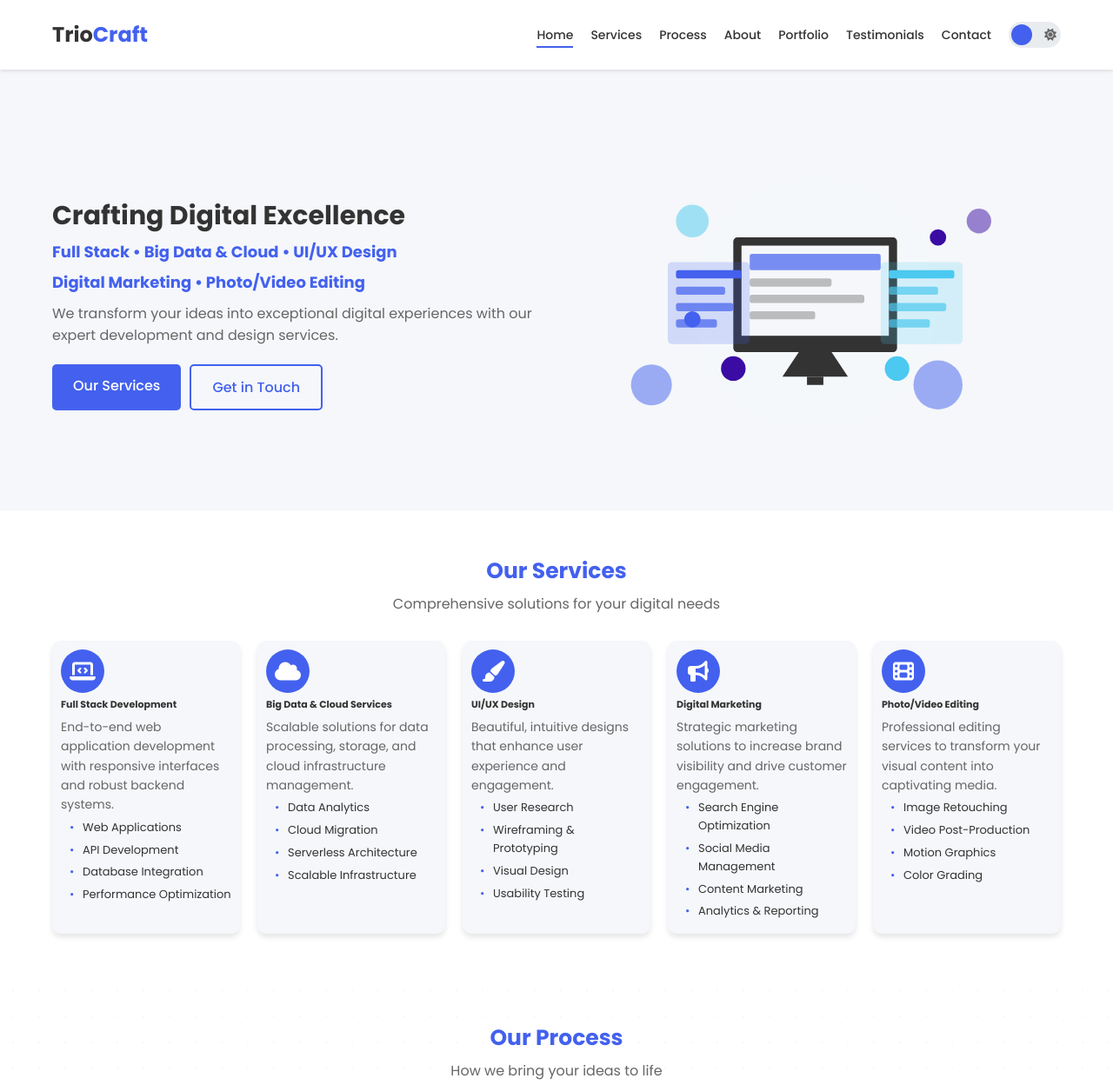
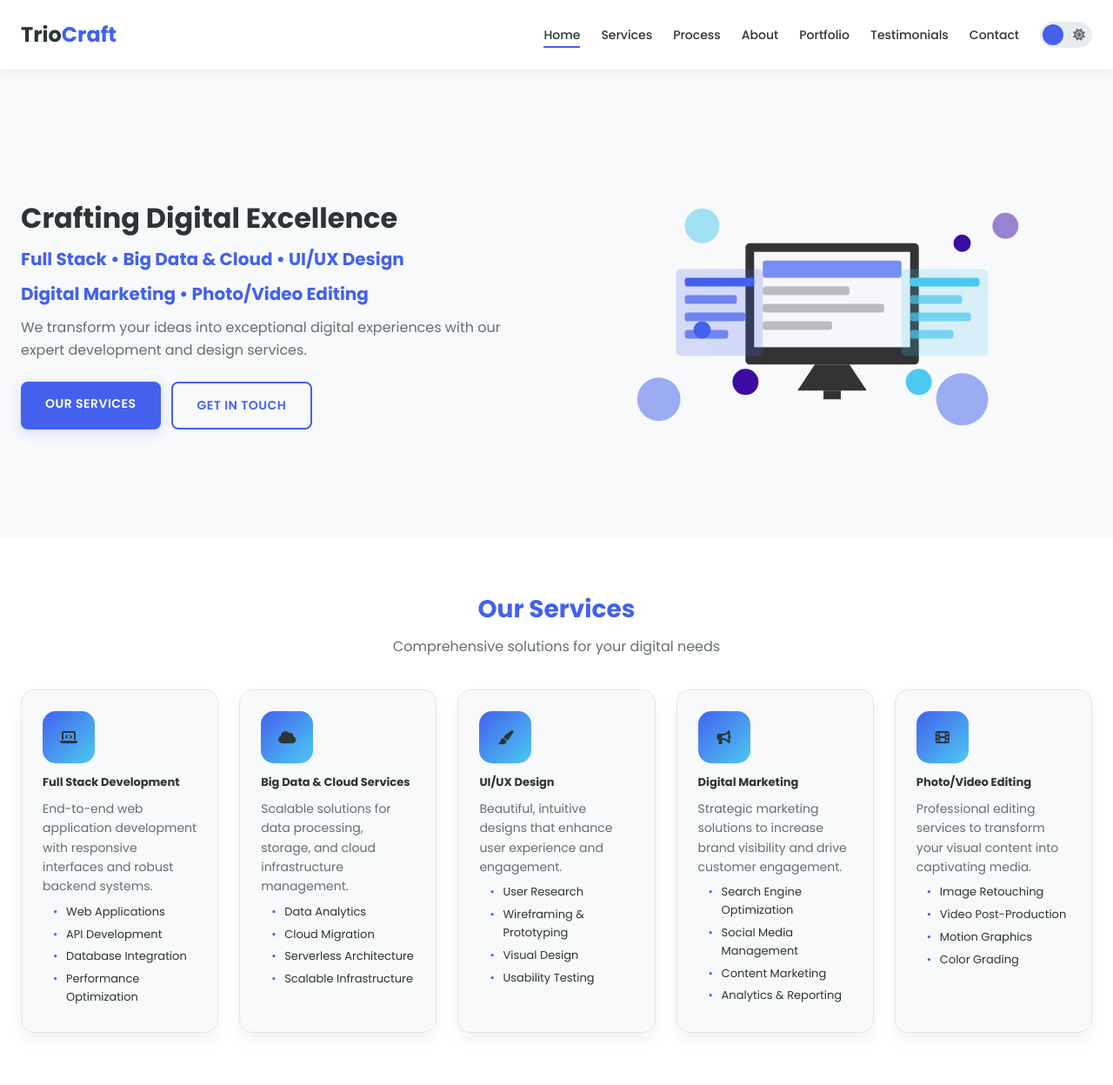
Before and after one commit to TiasMondal1/TrioCraft, a plain HTML site: page index.html in a window 1280 px wide. Shown: the top 1248 px of the page at 87% size. Drawn offline with Linux system fonts and the light colour scheme.

Commit message:
updated css and change in design

```diff
--- a/css/styles.css
+++ b/css/styles.css
@@ -4,31 +4,32 @@
     --primary-color: #4361ee;
     --secondary-color: #3a0ca3;
     --accent-color: #4cc9f0;
-    --text-color: #333333;
-    --text-light: #666666;
+    --text-color: #2d3436;
+    --text-light: #636e72;
     --bg-color: #ffffff;
-    --bg-light: #f5f7fa;
+    --bg-light: #f8f9fa;
     --bg-dark: #e9ecef;
-    --border-color: #dee2e6;
-    --card-shadow: 0 4px 6px rgba(0, 0, 0, 0.1);
-    --header-shadow: 0 2px 4px rgba(0, 0, 0, 0.1);
+    --border-color: #dfe6e9;
+    --card-shadow: 0 10px 20px rgba(0, 0, 0, 0.05);
+    --header-shadow: 0 4px 6px rgba(0, 0, 0, 0.05);
+    --hover-shadow: 0 15px 30px rgba(0, 0, 0, 0.1);
 
     /* Font Sizes */
-    --fs-xl: 3rem;
-    --fs-lg: 2.5rem;
-    --fs-md: 1.8rem;
-    --fs-sm: 1.2rem;
-    --fs-xs: 0.9rem;
+    --fs-xl: 3.2rem;
+    --fs-lg: 2.8rem;
+    --fs-md: 2rem;
+    --fs-sm: 1.4rem;
+    --fs-xs: 1rem;
 
     /* Spacing */
-    --spacing-xs: 0.5rem;
-    --spacing-sm: 1rem;
-    --spacing-md: 2rem;
-    --spacing-lg: 3rem;
-    --spacing-xl: 5rem;
+    --spacing-xs: 0.8rem;
+    --spacing-sm: 1.2rem;
+    --spacing-md: 2.4rem;
+    --spacing-lg: 3.6rem;
+    --spacing-xl: 6rem;
 
     /* Transitions */
-    --transition: all 0.3s ease;
+    --transition: all 0.4s cubic-bezier(0.4, 0, 0.2, 1);
 }
 
 /* Dark Theme Colors */
@@ -38,12 +39,13 @@
     --accent-color: #3a0ca3;
     --text-color: #f8f9fa;
     --text-light: #ced4da;
-    --bg-color: #121212;
-    --bg-light: #1e1e1e;
-    --bg-dark: #2d2d2d;
-    --border-color: #444444;
-    --card-shadow: 0 4px 6px rgba(0, 0, 0, 0.3);
-    --header-shadow: 0 2px 4px rgba(0, 0, 0, 0.3);
+    --bg-color: #1a1a1a;
+    --bg-light: #2d2d2d;
+    --bg-dark: #3d3d3d;
+    --border-color: #4d4d4d;
+    --card-shadow: 0 10px 20px rgba(0, 0, 0, 0.2);
+    --header-shadow: 0 4px 6px rgba(0, 0, 0, 0.2);
+    --hover-shadow: 0 15px 30px rgba(0, 0, 0, 0.3);
 }
 
 /* ===== RESET & BASE STYLES ===== */
@@ -92,7 +94,7 @@ button {
 
 .container {
     width: 100%;
-    max-width: 1200px;
+    max-width: 1500px;
     margin: 0 auto;
     padding: 0 var(--spacing-md);
 }
@@ -121,21 +123,26 @@ section {
 /* ===== BUTTONS ===== */
 .btn {
     display: inline-block;
-    padding: 1.2rem 2.4rem;
-    border-radius: 5px;
-    font-weight: 500;
+    padding: 1.4rem 2.8rem;
+    border-radius: 8px;
+    font-weight: 600;
     text-align: center;
     transition: var(--transition);
+    letter-spacing: 0.5px;
+    text-transform: uppercase;
+    font-size: 1.4rem;
 }
 
 .btn-primary {
     background-color: var(--primary-color);
     color: white;
+    box-shadow: 0 4px 15px rgba(67, 97, 238, 0.2);
 }
 
 .btn-primary:hover {
     background-color: var(--secondary-color);
     transform: translateY(-3px);
+    box-shadow: 0 8px 25px rgba(67, 97, 238, 0.3);
 }
 
 .btn-secondary {
@@ -148,6 +155,7 @@ section {
     background-color: var(--primary-color);
     color: white;
     transform: translateY(-3px);
+    box-shadow: 0 8px 25px rgba(67, 97, 238, 0.3);
 }
 
 .btn-sm {
@@ -161,10 +169,15 @@ header {
     top: 0;
     left: 0;
     width: 100%;
-    background-color: var(--bg-color);
+    background-color: rgba(255, 255, 255, 0.95);
+    backdrop-filter: blur(10px);
     box-shadow: var(--header-shadow);
     z-index: 1000;
     transition: var(--transition);
+}
+
+.dark-theme header {
+    background-color: rgba(26, 26, 26, 0.95);
 }
 
 header .container {
@@ -206,12 +219,13 @@ nav {
 .nav-links a {
     font-weight: 500;
     position: relative;
+    padding: 0.5rem 0;
 }
 
 .nav-links a::after {
     content: '';
     position: absolute;
-    bottom: -5px;
+    bottom: 0;
     left: 0;
     width: 0;
     height: 2px;
@@ -236,7 +250,7 @@ nav {
     display: flex;
     align-items: center;
     justify-content: space-between;
-    padding: 0 5px;
+    padding: 0 8px;
 }
 
 .theme-toggle i {
@@ -338,7 +352,7 @@ nav {
     gap: var(--spacing-md);
 }
 
-@media (min-width: 1200px) {
+@media (min-width: 1500px) {
     .services-grid {
         grid-template-columns: repeat(5, 1fr);
     }
@@ -346,32 +360,33 @@ nav {
 
 .service-card {
     background-color: var(--bg-light);
-    border-radius: 10px;
-    padding: var(--spacing-sm);
+    border-radius: 15px;
+    padding: var(--spacing-md);
     box-shadow: var(--card-shadow);
     transition: var(--transition);
-    display: flex;
-    flex-direction: column;
+    border: 1px solid var(--border-color);
 }
 
 .service-card:hover {
     transform: translateY(-10px);
+    box-shadow: var(--hover-shadow);
+    border-color: var(--primary-color);
 }
 
 .service-icon {
-    width: 50px;
-    height: 50px;
-    background-color: var(--primary-color);
-    border-radius: 50%;
+    width: 60px;
+    height: 60px;
+    background: linear-gradient(135deg, var(--primary-color), var(--accent-color));
+    border-radius: 15px;
     display: flex;
     align-items: center;
     justify-content: center;
-    margin-bottom: var(--spacing-xs);
+    margin-bottom: var(--spacing-sm);
+    transition: var(--transition);
 }
 
-.service-icon i {
-    font-size: 2.4rem;
-    color: white;
+.service-card:hover .service-icon {
+    transform: scale(1.1);
 }
 
 .service-card h3 {
@@ -752,9 +767,10 @@ nav {
 
 .portfolio-item {
     position: relative;
-    border-radius: 10px;
+    border-radius: 15px;
     overflow: hidden;
-    height: 250px;
+    box-shadow: var(--card-shadow);
+    transition: var(--transition);
 }
 
 .portfolio-item img {
@@ -770,7 +786,7 @@ nav {
     left: 0;
     width: 100%;
     height: 100%;
-    background-color: rgba(0, 0, 0, 0.7);
+    background: linear-gradient(to top, rgba(0, 0, 0, 0.8), rgba(0, 0, 0, 0.4));
     display: flex;
     flex-direction: column;
     justify-content: center;
@@ -785,7 +801,8 @@ nav {
 }
 
 .portfolio-item:hover img {
-    transform: scale(1.1);
+    transform: translateY(-10px);
+    box-shadow: var(--hover-shadow);
 }
 
 .portfolio-overlay h3 {
@@ -929,7 +946,7 @@ nav {
     color: white;
 }
 
-.testimonial-content > p {
+.testimonial-content>p {
     font-size: 1.8rem;
     line-height: 1.7;
     margin-bottom: var(--spacing-md);
@@ -1065,19 +1082,22 @@ nav {
 }
 
 .social-links a {
-    width: 40px;
-    height: 40px;
-    border-radius: 50%;
-    background-color: var(--bg-dark);
+    width: 45px;
+    height: 45px;
+    border-radius: 12px;
+    background-color: var(--bg-color);
     display: flex;
     align-items: center;
     justify-content: center;
     transition: var(--transition);
+    border: 1px solid var(--border-color);
 }
 
 .social-links a:hover {
     background-color: var(--primary-color);
     color: white;
+    transform: translateY(-5px);
+    border-color: var(--primary-color);
 }
 
 .form-group {
@@ -1087,9 +1107,9 @@ nav {
 .form-group input,
 .form-group textarea {
     width: 100%;
-    padding: 1.2rem;
-    border: 1px solid var(--border-color);
-    border-radius: 5px;
+    padding: 1.4rem;
+    border: 2px solid var(--border-color);
+    border-radius: 8px;
     background-color: var(--bg-color);
     color: var(--text-color);
     font-family: inherit;
@@ -1100,6 +1120,7 @@ nav {
 .form-group textarea:focus {
     outline: none;
     border-color: var(--primary-color);
+    box-shadow: 0 0 0 3px rgba(67, 97, 238, 0.1);
 }
 
 .form-group textarea {
@@ -1110,14 +1131,14 @@ nav {
 /* ===== FOOTER ===== */
 footer {
     background-color: var(--bg-dark);
-    padding-top: var(--spacing-lg);
+    padding-top: var(--spacing-xl);
 }
 
 .footer-content {
     display: grid;
-    grid-template-columns: repeat(auto-fit, minmax(200px, 1fr));
-    gap: var(--spacing-md);
-    padding-bottom: var(--spacing-lg);
+    grid-template-columns: repeat(auto-fit, minmax(250px, 1fr));
+    gap: var(--spacing-lg);
+    padding-bottom: var(--spacing-xl);
 }
 
 .footer-logo h2 {
@@ -1141,10 +1162,17 @@ footer {
     margin-bottom: 10px;
 }
 
+.footer-links ul li a,
+.footer-services ul li a {
+    transition: var(--transition);
+    display: inline-block;
+    padding: 0.5rem 0;
+}
+
 .footer-links ul li a:hover,
 .footer-services ul li a:hover {
     color: var(--primary-color);
-    padding-left: 5px;
+    transform: translateX(5px);
 }
 
 .footer-newsletter p {
@@ -1206,6 +1234,10 @@ footer {
         display: block;
     }
 
+    .theme-toggle {
+        display: none;
+    }
+
     .nav-links {
         position: fixed;
         top: 80px;
@@ -1213,6 +1245,7 @@ footer {
         width: 100%;
         height: calc(100vh - 80px);
         background-color: var(--bg-color);
+        backdrop-filter: blur(10px);
         flex-direction: column;
         align-items: center;
         justify-content: center;
@@ -1262,6 +1295,22 @@ footer {
     .services-grid {
         grid-template-columns: repeat(2, 1fr);
     }
+
+    .hamburger .bar {
+        transition: var(--transition);
+    }
+
+    .hamburger.active .bar:nth-child(1) {
+        transform: translateY(8px) rotate(45deg);
+    }
+
+    .hamburger.active .bar:nth-child(2) {
+        opacity: 0;
+    }
+
+    .hamburger.active .bar:nth-child(3) {
+        transform: translateY(-8px) rotate(-45deg);
+    }
 }
 
 @media (max-width: 576px) {
@@ -1302,3 +1351,40 @@ footer {
         grid-template-columns: 1fr;
     }
 }
+
+/* Enhanced Scrollbar */
+::-webkit-scrollbar {
+    width: 10px;
+}
+
+::-webkit-scrollbar-track {
+    background: var(--bg-light);
+}
+
+::-webkit-scrollbar-thumb {
+    background: var(--primary-color);
+    border-radius: 5px;
+}
+
+::-webkit-scrollbar-thumb:hover {
+    background: var(--secondary-color);
+}
+
+/* Enhanced Animations */
+@keyframes fadeIn {
+    from {
+        opacity: 0;
+        transform: translateY(20px);
+    }
+    to {
+        opacity: 1;
+        transform: translateY(0);
+    }
+}
+
+.section-header,
+.service-card,
+.portfolio-item,
+.testimonial-content {
+    animation: fadeIn 0.6s ease-out forwards;
+}
```
